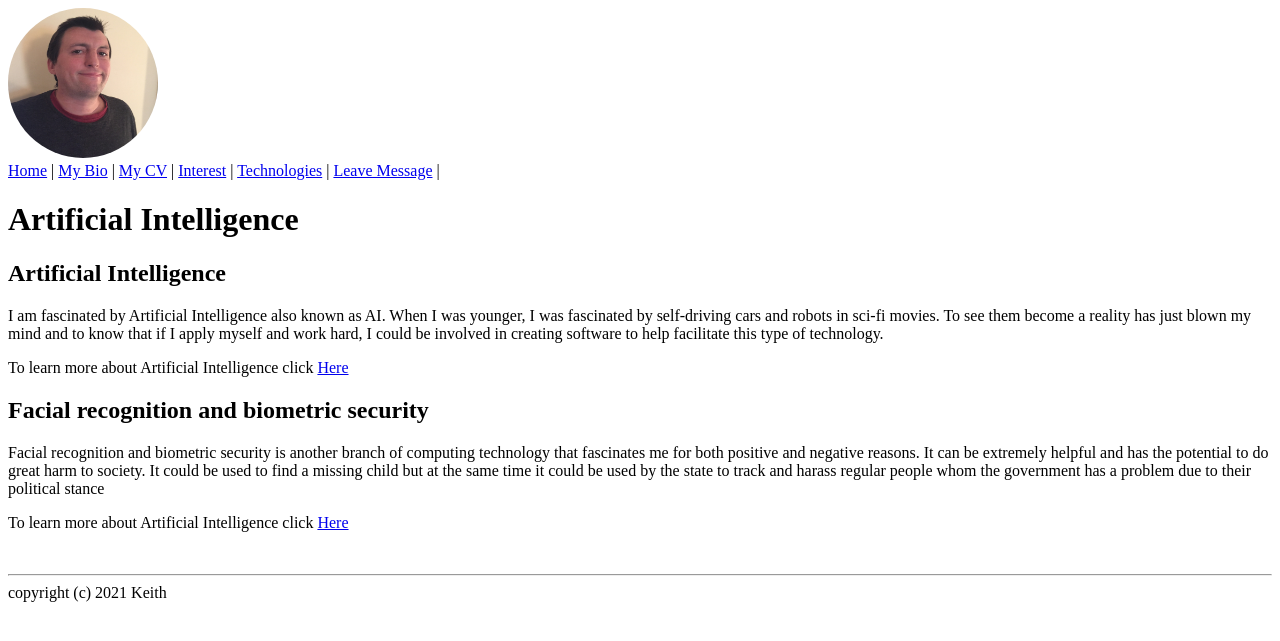
After one commit to keith-prog/Flask-app, a Flask app: page /artificial_intelligence in a window 1280 px wide. The commit adds this page. Shown: the top 641 px of the page. Run offline with Flask 2, Linux system fonts and the light colour scheme.

Commit message:
Updated Base with photo and Updated Tech

```diff
--- a/app.py
+++ b/app.py
@@ -27,15 +27,22 @@ def personal():
 @app.get("/CV")
 def display_CV():
 
-    return render_template("CV.html", heading="My CV",)
+    return render_template("CV.html", heading="My CV")
 
+@app.get("/technologies")
+def tech():
+    return render_template("technologies.html", heading="My Favorite Computing Technologies")
 
 # @app.route("/Showform", methods["GET", "POST", "PUT", "DELETE"])
+
+@app.get("/artificial_intelligence")
+def AI():
+    return render_template("AI.html", heading="Artificial Intelligence")
 
 
 @app.get("/showform")
 def display_form():
-    return render_template("form.html", title="Welcome", heading="TellUs About yourself")
+    return render_template("form.html", title="Welcome", heading="Please Leave a message")
     """
     Retreive the form.html file from the hard disk, and send it to the browser.
     """
@@ -55,7 +62,7 @@ def save_data():
     the_message= request.form["message"]
     with open("comments.txt", "a") as sf:
         print(f"{the_name}, {the_email}, {the_message}", file=sf)
-    return f"Thanks, {the_name}, we promise not to sell your data."
+    return f"Thanks, {the_name}, Your message:  {the_message}."
 
 
 if __name__ == "__main__":
--- /dev/null
+++ b/templates/AI.html
@@ -0,0 +1,11 @@
+{% extends "base.html" %}
+    {% block body %}
+    <h2>Artificial Intelligence</h2>
+    <p>I am fascinated by Artificial Intelligence also known as AI. When I was younger, I was fascinated by self-driving cars and robots in sci-fi movies. To see them become a reality has just blown my mind and to know that if I apply myself and work hard,
+        I could be involved in creating software to help facilitate this type of technology.</p>
+    <p>To learn more about Artificial Intelligence click <a href="https://searchenterpriseai.techtarget.com/definition/AI-Artificial-Intelligence" target="_blank">Here</a></p>
+     <h2>Facial recognition and biometric security </h2>
+     <p>Facial recognition and biometric security is another branch of computing technology that fascinates me for both positive and negative reasons. It can be extremely helpful and has the potential to do great harm to society.
+          It could be used to find a missing child but at the same time it could be used by the state to track and harass regular people whom the government has a problem due to their political stance</p>
+          <p>To learn more about Artificial Intelligence click <a href="https://searchenterpriseai.techtarget.com/definition/AI-Artificial-Intelligence" target="_blank">Here</a></p>
+    {% endblock %}
--- a/templates/base.html
+++ b/templates/base.html
@@ -8,12 +8,18 @@
     </head>
     <body>
 
+
+         <img src="/static/photos/Davidson_Keith_Photo1.jpg" alt="Photo of Keith Davidson" style="border-radius: 50%;" width="150" height="150">
+
+
+
         <nav>
             <a href="/">Home</a> |
             <a href="/bio">My Bio</a> |
             <a href="/CV">My CV</a> |
             <a href="/interests">Interest</a> |
             <a href="/technologies">Technologies</a> |
+            <a href="/showform">Leave Message</a> |
         </nav>
         <h1>{{ heading }}</h1>
 
--- a/templates/bio.html
+++ b/templates/bio.html
@@ -4,7 +4,7 @@
     <h4>Birth</h4>
     <p>I was born in Brooklyn New York on August 21st 1975 in <a href="https://en.wikipedia.org/wiki/Brooklyn_Hospital_Center">Brooklyn Hospital.</a>  My mother is named Margaret and her parents immigrated to the USA from Ireland in the 1920’s. My father is named Ron and he was adopted, he searched for his family but he was unable to find them. The only thing he could find out is they were from Puerto Rico.
          His adopted mother died when he was in his early teens and his adopted father remarried a not so warm wife. This situation I believe had a profound effect on my father and his brother who was also adopted. My mothers father was an abusive alcoholic who got Decompression sickness also called the bends building the Brooklyn Battery Tunnel in NYC. The doctor said he had holes through his femur the size of 1 cent piece. This had a profound effect on my mother , her three sisters and baby brother.
-         . I have a sister who is 16 months older than I am. </p>
+         I have a sister who is 16 months older than I am. My sister and I were affected by my mothers and fathers upbringing.  </p>
      <h4>Early Years</h4>
      <p>I spent my younger years living between Brooklyn and<a href="https://en.wikipedia.org/wiki/Huntington,_New_York">Huntington, Long Island.</a>  On Long Island I had the opportunity to spend a lot of time on the water and at the beach.
           When I was 9, I started mowing lawn around the neighbourhood when I was 10, I bought my first sailboat and by 12 I bought my first motorboat. I spent spring, summer, fall and even winter on the water jumping from iceberg to iceberg. I would fish for Striped Bass, Bluefish, Fluke and Weakfish.
--- a/templates/form.html
+++ b/templates/form.html
@@ -7,9 +7,9 @@
             <input type="text" name="name"><br/>
             <label for="email">E-mail: </label>
             <input type="email" name="email"><br/>
-            <label for="message">message: </label>
-        <input type="textbox" name="message">
-        <input type="submit" value="Submit">
+            <label for="message">Please leave a message: </label>
+            <input type="textbox" name="message">
+            <input type="submit" value="Submit">
         </fieldset>
     </form>
 
--- a/templates/interests.html
+++ b/templates/interests.html
@@ -2,7 +2,7 @@
     {% block body %}
     <h4>Fine Dining</h4>
         <p>My interests outside of my course and computers are many. Most of which I cannot afford to indulge in. A huge interest I have is fine dinning. When I was a chef I would usually have one night off and I try to find the best restaurant in the area and have a three to four course meal. When I lived in New York City there were plenty of high quality resauratnts to choose from.
-             Some of my favorite New York restaurants are <a href="https://www.jean-georgesrestaurant.com/jean-georges/">Jean-Georges</a> , <a href="https://www.danielnyc.com/">Daniel</a> and <a href="https://www.le-bernardin.com/">Le Bernardin</a>.</p> The last time I was working and could afford to go out to a good restaurant once a week I was on the island of Saba. <a href="https://en.wikipedia.org/wiki/Saba">Saba</a>
-             is a very small island in the Caribbean with a population under two thousand. So as you could imagine there weren't to many restaurants on the island let alone great restaurants. The restaurants I liked in Saba were <a href="https://www.tripadvisor.ie/ShowUserReviews-g147337-d1046542-r383543989-Brigadoon-Windwardside_Saba.html">The Brigadoon</a> and <a href="">Chez Bubba Bistro
-            </a>
+             Some of my favorite New York restaurants are <a href="https://www.jean-georgesrestaurant.com/jean-georges/" target="_blank">Jean-Georges</a> , <a href="https://www.danielnyc.com/" target="_blank">Daniel</a> and <a href="https://www.le-bernardin.com/" target="_blank">Le Bernardin</a>. The last time I was working and could afford to go out to a good restaurant once a week I was on the island of Saba. <a href="https://en.wikipedia.org/wiki/Saba" target="_blank">Saba</a>
+             is a very small island in the Caribbean with a population under two thousand. So as you could imagine there weren't to many restaurants on the island let alone great restaurants. The restaurants I liked in Saba were <a href="https://www.tripadvisor.ie/ShowUserReviews-g147337-d1046542-r383543989-Brigadoon-Windwardside_Saba.html" target="_blank">The Brigadoon</a> and <a href="">Chez Bubba Bistro
+            </a>. Unfortunately at the moment I cannot afford to partake in the fine dinning experience unless I cook for myself and that just defeats the purpose.</p>
     {% endblock %}
```
Also changed, not shown: templates/technologies.html (+7 -0 lines), photos/DuckEmpanada.JPG (deleted), photos/GrouperMango.JPG (deleted), static/photos/Davidson_Keith_Photo1.jpg (added), 10 other files.
